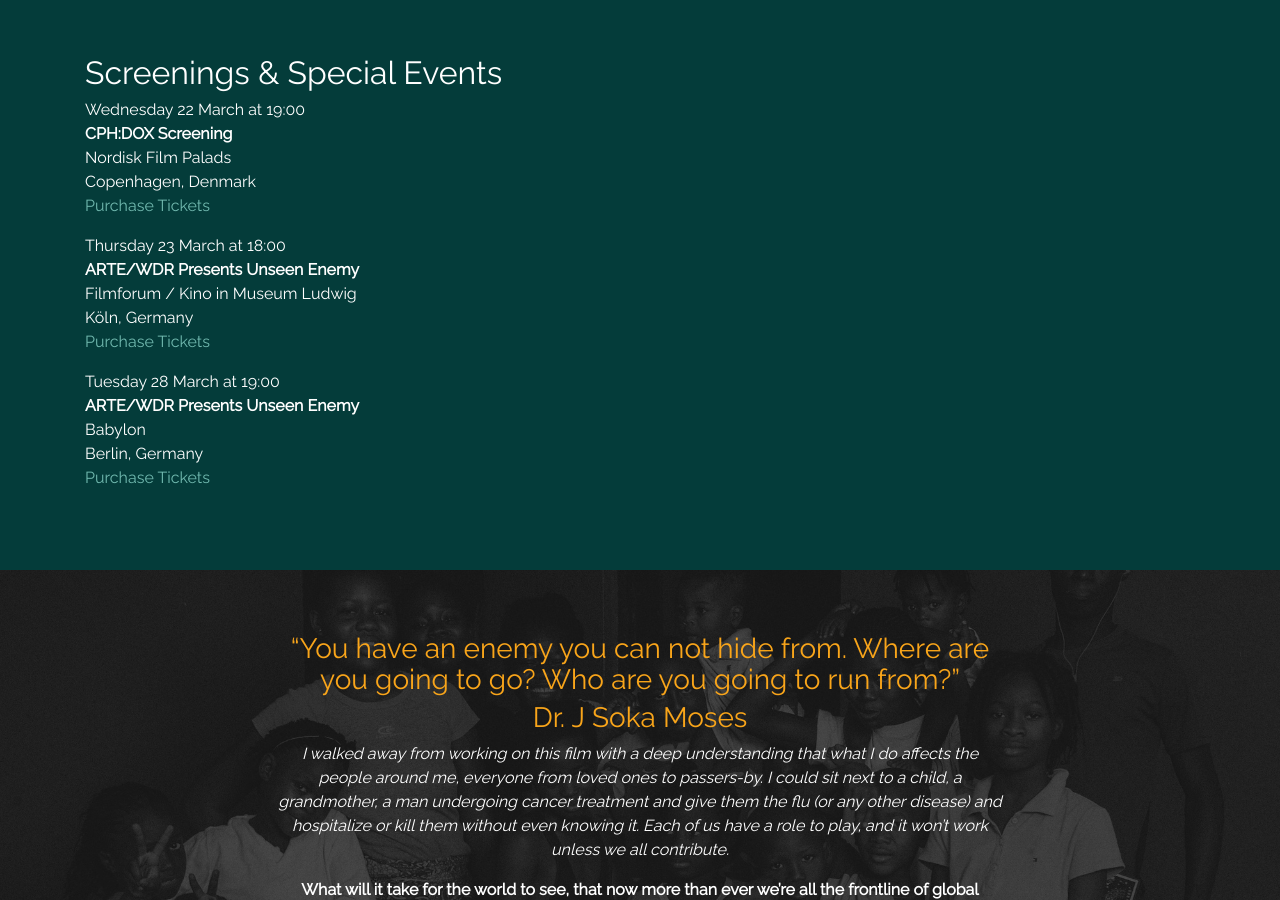
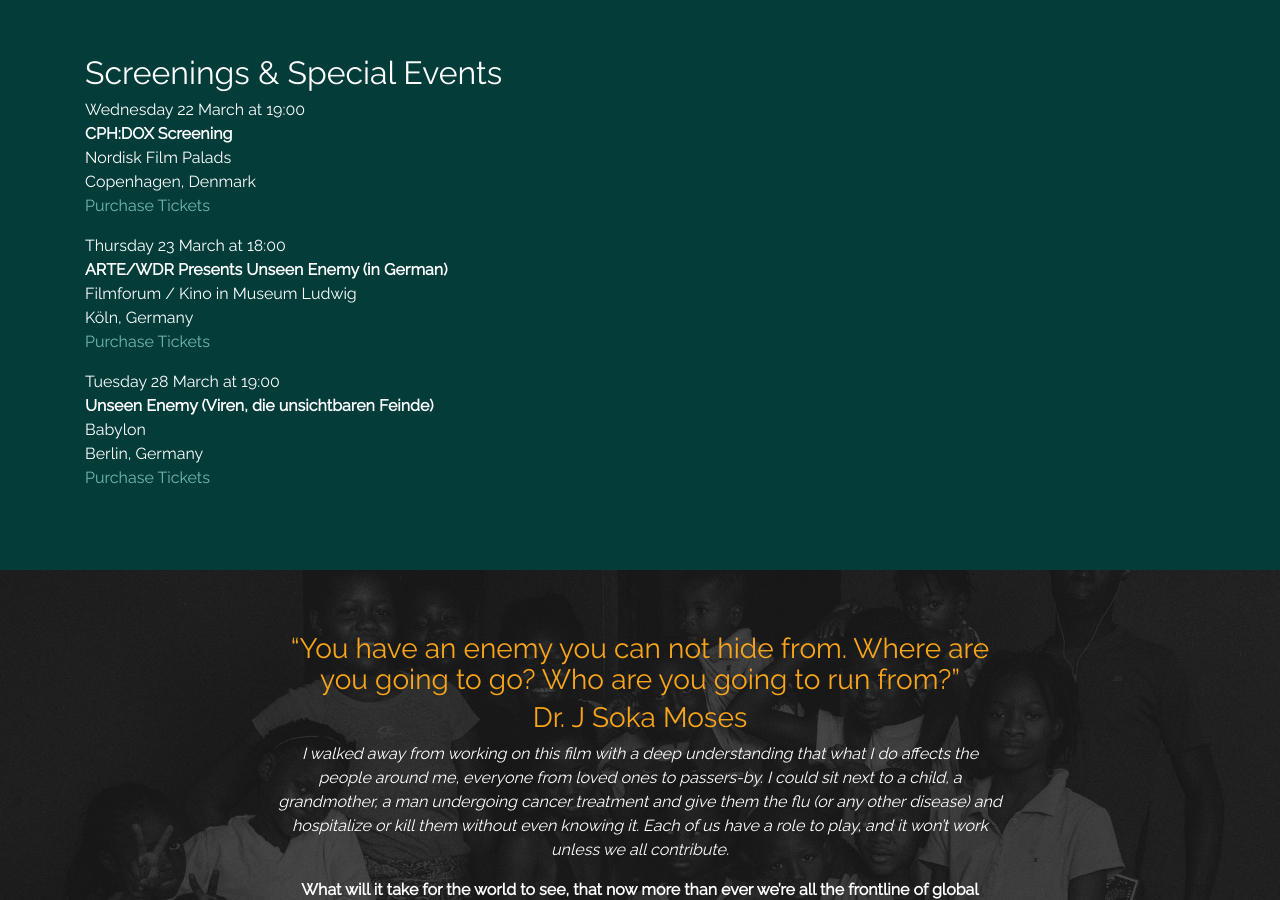
Before and after one commit to caseyg/takesallofus, a Jekyll site: the page built from index.md, in a window 1280 px wide and 900 px high, scrolled down 2038 px. Built offline with Jekyll 4.4.1, drawn with Linux system fonts in a browser that asks for light colours; nearby versions of some CDN libraries; comment, search, counter and statistics services are not loaded.

Commit message:
Updated Index

```diff
--- a/index.md
+++ b/index.md
@@ -23,18 +23,18 @@
   location: Copenhagen, Denmark
   url: http://www.nfbio.dk/ticketflow/2017/16708
 - date-and-time: Thursday 23 March at 18:00
-  title: ARTE/WDR Presents Unseen Enemy
+  title: ARTE/WDR Presents Unseen Enemy (in German)
   venue: Filmforum / Kino in Museum Ludwig
   location: Köln, Germany
   url: free entrance
 - date-and-time: Tuesday 28 March at 19:00
-  title: ARTE/WDR Presents Unseen Enemy
+  title: Unseen Enemy (Viren, die unsichtbaren Feinde)
   venue: Babylon
   location: Berlin, Germany
   url: http://www.babylonberlin.de/
-  RSVP: invite only
+  RSVP:
 mediapartners:
-- title: CNN FILMS
+- title: CNN Films
   url:
   logo: "/uploads/CNNFILMS-972431.png"
 mediapartners-additional:
```
